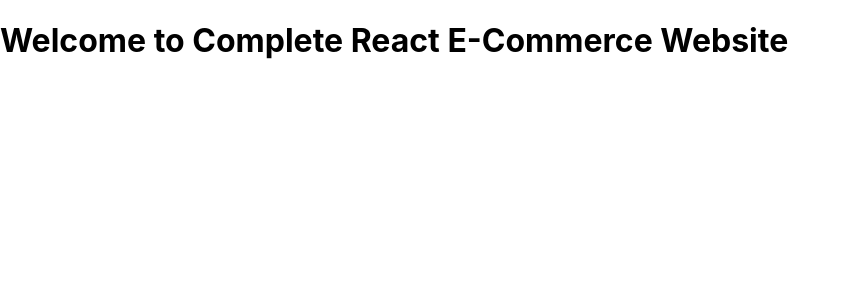
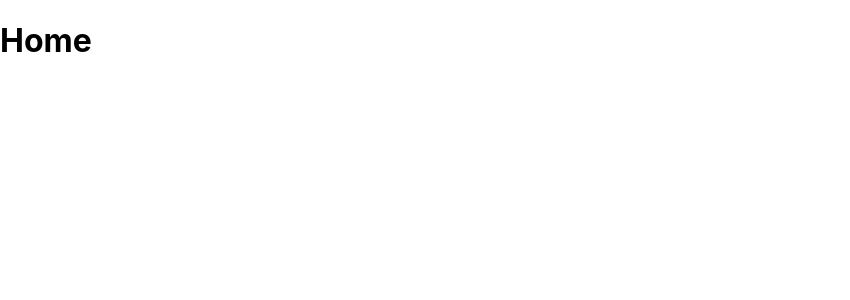
Before and after one commit to abdulsagheer/complete-ecommerce, a React (Create React App) app: page / in a window 1280 px wide. Shown: the top 300 px of the page, without its empty margins (0-850 px from the left). Built offline with nearby package versions, Linux system fonts and the light colour scheme.

Commit message:
Added Components and Pages

```diff
--- a/src/App.js
+++ /dev/null
@@ -1,11 +0,0 @@
-import React from "react";
-
-const App = () => {
-  return (
-    <div>
-      <h1>Welcome to Complete React E-Commerce Website</h1>
-    </div>
-  );
-};
-
-export default App;
--- a/src/index.js
+++ b/src/index.js
@@ -3,6 +3,7 @@
 import "./index.css";
 import App from "./App";
 
+
 const root = ReactDOM.createRoot(document.getElementById("root"));
 
 root.render(<App />);
--- /dev/null
+++ b/src/pages/About.jsx
@@ -0,0 +1,5 @@
+const About = () => {
+  return <h1>About</h1>;
+};
+
+export default About;
--- /dev/null
+++ b/src/pages/ErrorPage.jsx
@@ -0,0 +1,5 @@
+const ErrorPage = () => {
+  return <div>404 - Page Doesn't Exists!!!</div>;
+};
+
+export default ErrorPage;
--- /dev/null
+++ b/src/pages/Home.jsx
@@ -0,0 +1,5 @@
+const Home = () => {
+  return <h1>Home</h1>;
+};
+
+export default Home;
--- a/src/Products.js
+++ b/src/pages/Products.jsx
@@ -1,4 +1,3 @@
-import React from "react";
 import styled from "styled-components";
 
 const Products = () => {
--- a/src/SingleProduct.js
+++ b/src/pages/SingleProduct.jsx
@@ -1,6 +1,8 @@
 import styled from "styled-components";
 
-return <Wrapper></Wrapper>;
+const SingleProduct = () => {
+  return <Wrapper></Wrapper>;
+};
 
 const Wrapper = styled.section`
   .container {
```
Also changed, not shown: src/Home.js (deleted), src/pages/Cart.jsx (renamed from src/Cart.js), src/pages/Contact.jsx (renamed from src/Contact.js), src/styles/GlobalStyle.js (renamed from src/GlobalStyle.js).
